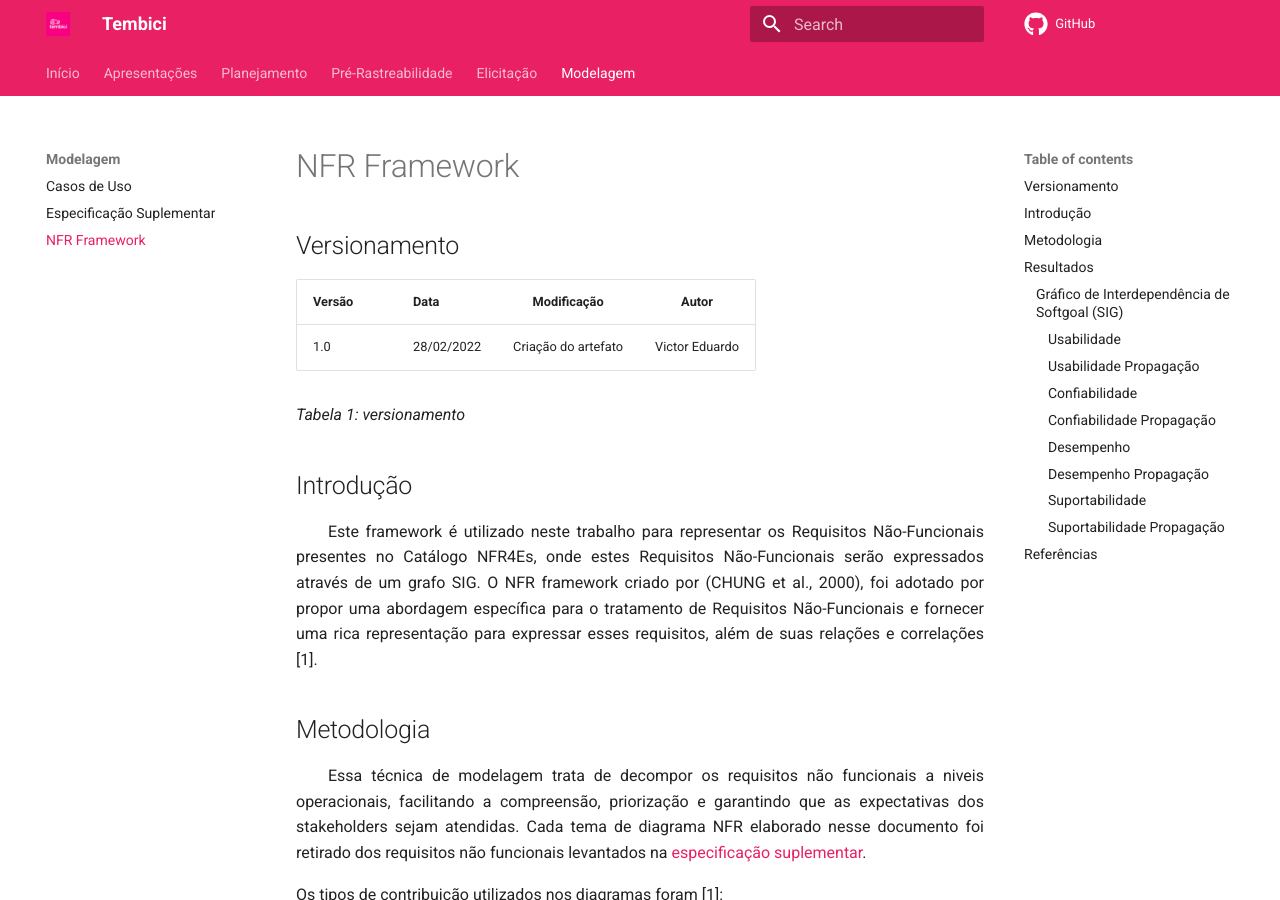
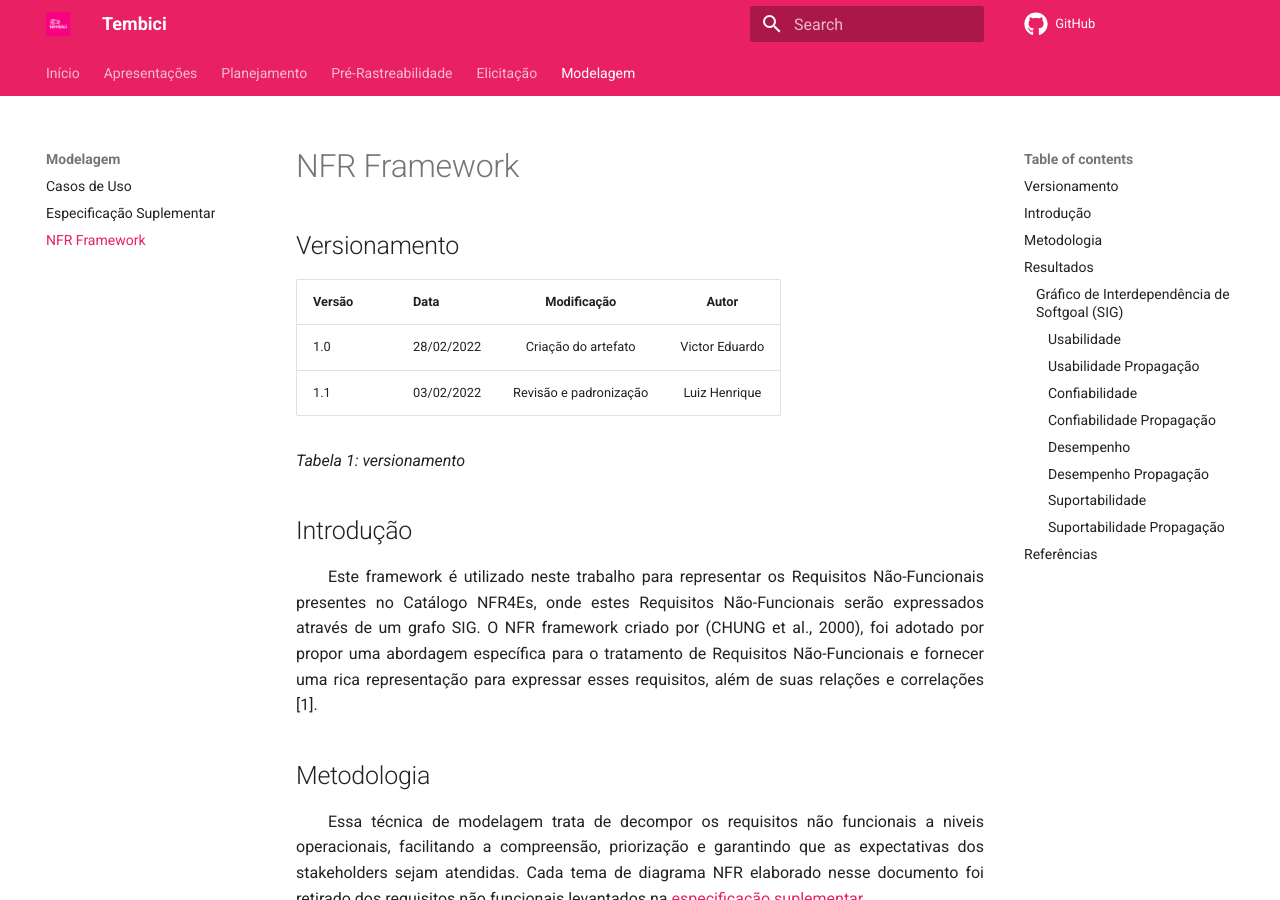
Before and after one commit to Requisitos-de-Software/2021.2-Tembici, an MkDocs documentation site: the page built from docs/modelagem/nfrframework.md, in a window 1280 px wide and 900 px high. Built offline with MkDocs 1.6.1 and Material for MkDocs 9.7.7, drawn with Linux system fonts in a browser that asks for light colours; comment, search, counter and statistics services are not loaded.

```diff
--- a/docs/modelagem/nfrframework.md
+++ b/docs/modelagem/nfrframework.md
@@ -4,6 +4,7 @@
 | Versão | Data | Modificação | Autor |
 |-|-|:-:|:-:|
 | 1.0 | 28/02/2022 | Criação do artefato | Victor Eduardo |
+| 1.1 | 03/02/2022 | Revisão e padronização | Luiz Henrique |
 
 *Tabela 1: versionamento*
 
```
Also changed, not shown: docs/modelagem/istar.md (added).
